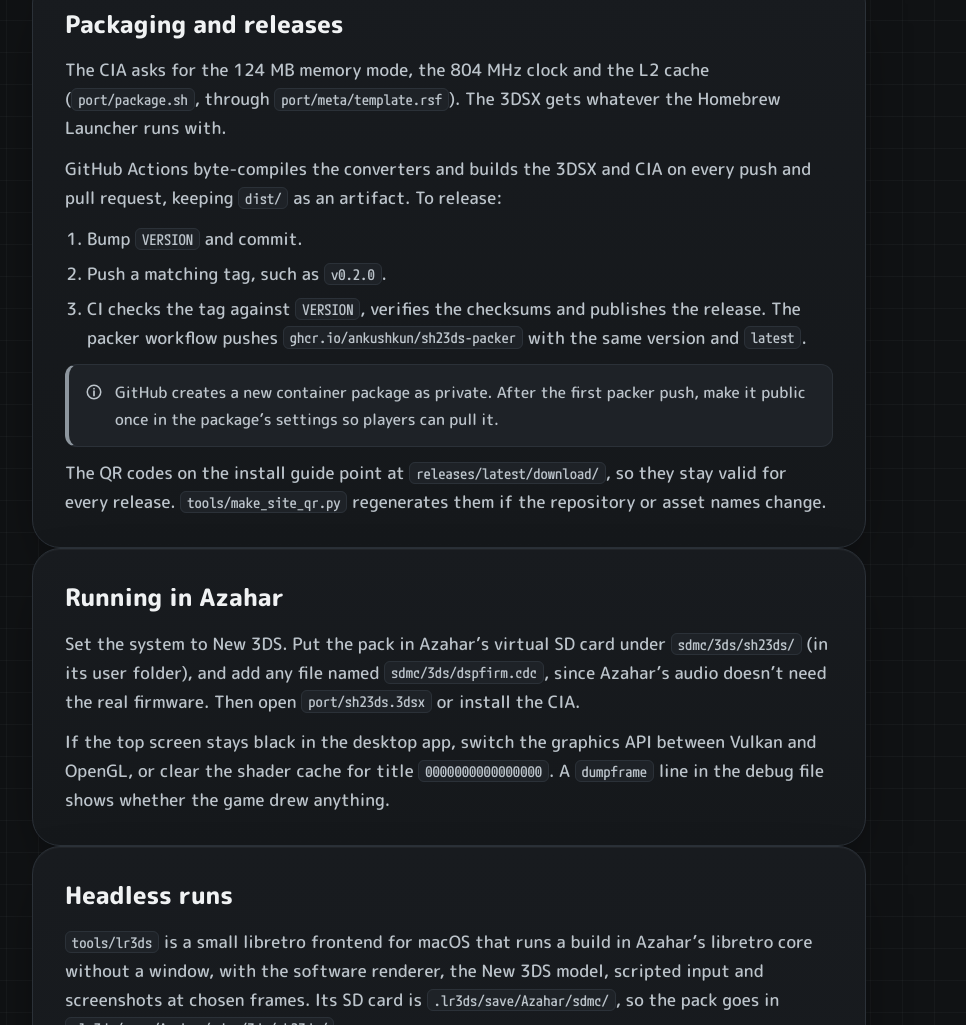
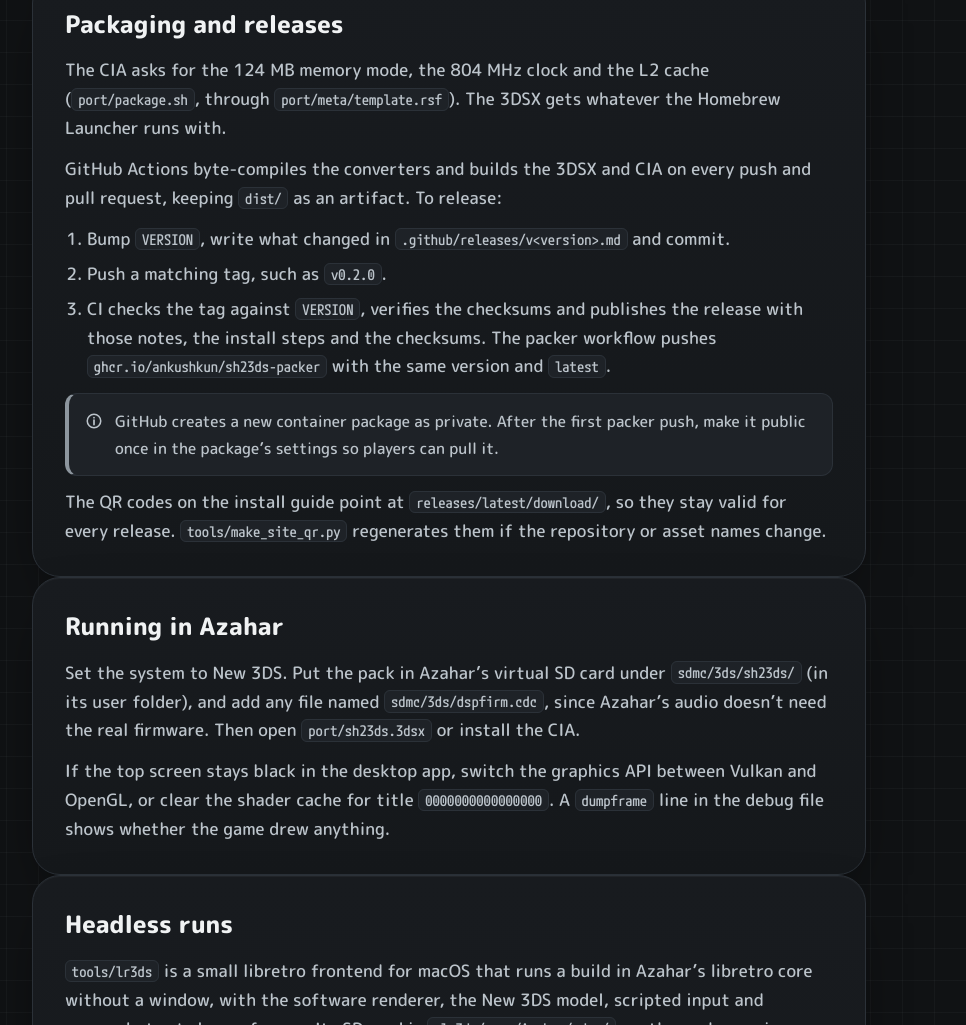
Before and after one commit to ankushKun/sh23ds, a plain HTML site: page site/docs.html in a window 1280 px wide. Shown: the part 2444-3469 px from the top of the page, without its empty margins (314-1280 px from the left). Drawn offline with Linux system fonts and the light colour scheme.

Commit message:
Releases: per-version notes with the checksums, CI by hand, Native 3DS port in the HOME Menu
The release job takes .github/releases/<tag>.md when it exists, then the
install steps and the checksums. The CIA and 3DSX descriptions no longer say
New 3DS only. v0.1.0's notes.

```diff
--- a/site/docs.html
+++ b/site/docs.html
@@ -169,9 +169,9 @@ cd sh23ds
           <p>The CIA asks for the 124 MB memory mode, the 804 MHz clock and the L2 cache (<code>port/package.sh</code>, through <code>port/meta/template.rsf</code>). The 3DSX gets whatever the Homebrew Launcher runs with.</p>
           <p>GitHub Actions byte-compiles the converters and builds the 3DSX and CIA on every push and pull request, keeping <code>dist/</code> as an artifact. To release:</p>
           <ol>
-            <li>Bump <code>VERSION</code> and commit.</li>
+            <li>Bump <code>VERSION</code>, write what changed in <code>.github/releases/v&lt;version&gt;.md</code> and commit.</li>
             <li>Push a matching tag, such as <code>v0.2.0</code>.</li>
-            <li>CI checks the tag against <code>VERSION</code>, verifies the checksums and publishes the release. The packer workflow pushes <code>ghcr.io/ankushkun/sh23ds-packer</code> with the same version and <code>latest</code>.</li>
+            <li>CI checks the tag against <code>VERSION</code>, verifies the checksums and publishes the release with those notes, the install steps and the checksums. The packer workflow pushes <code>ghcr.io/ankushkun/sh23ds-packer</code> with the same version and <code>latest</code>.</li>
           </ol>
           <div class="callout"><svg aria-hidden="true"><use href="#i-info"/></svg><p>GitHub creates a new container package as private. After the first packer push, make it public once in the package’s settings so players can pull it.</p></div>
           <p>The QR codes on the install guide point at <code>releases/latest/download/</code>, so they stay valid for every release. <code>tools/make_site_qr.py</code> regenerates them if the repository or asset names change.</p>
```
Also changed, not shown: .github/releases/v0.1.0.md (added), .github/workflows/ci.yml, README.md, 2 other files.
